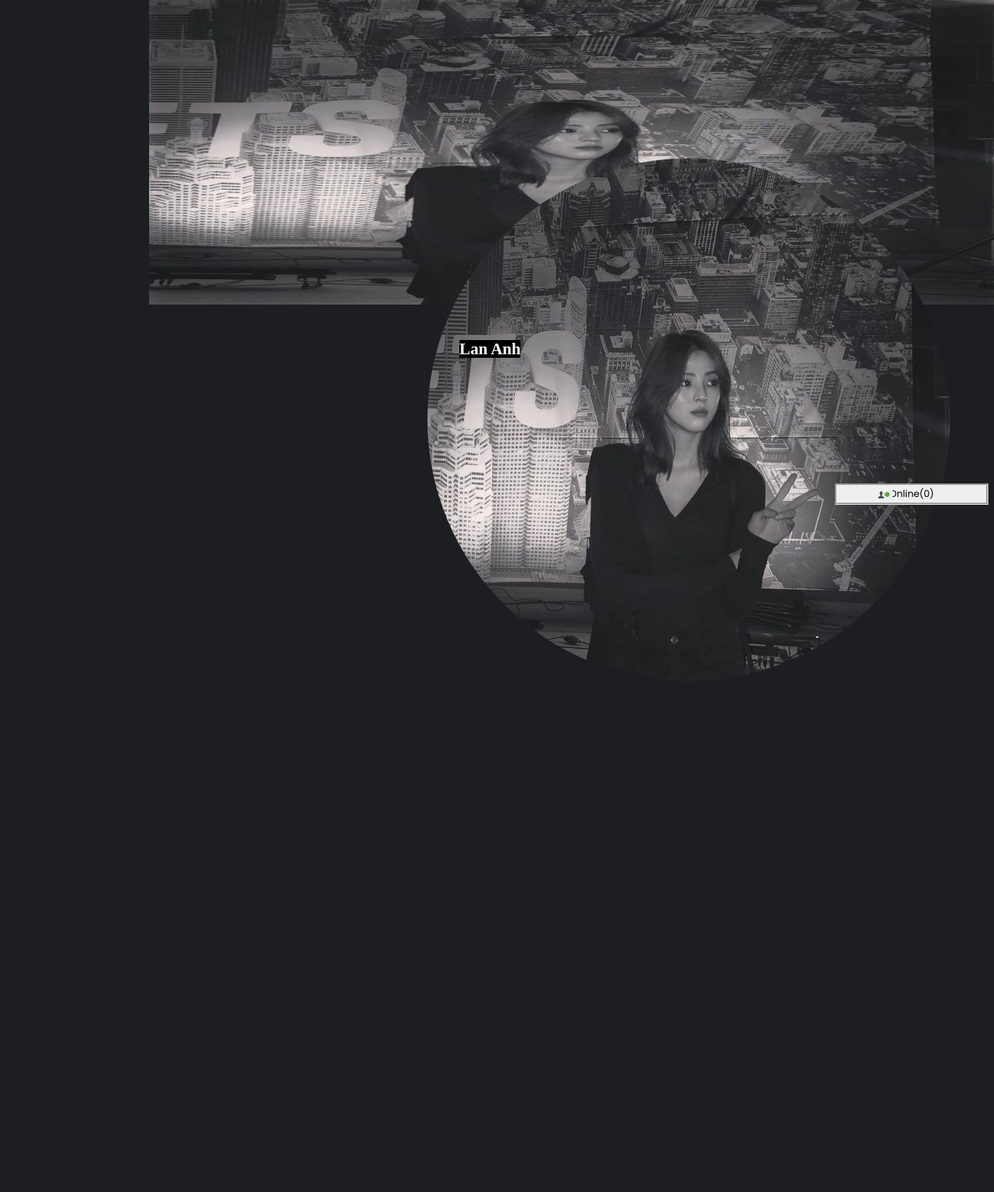
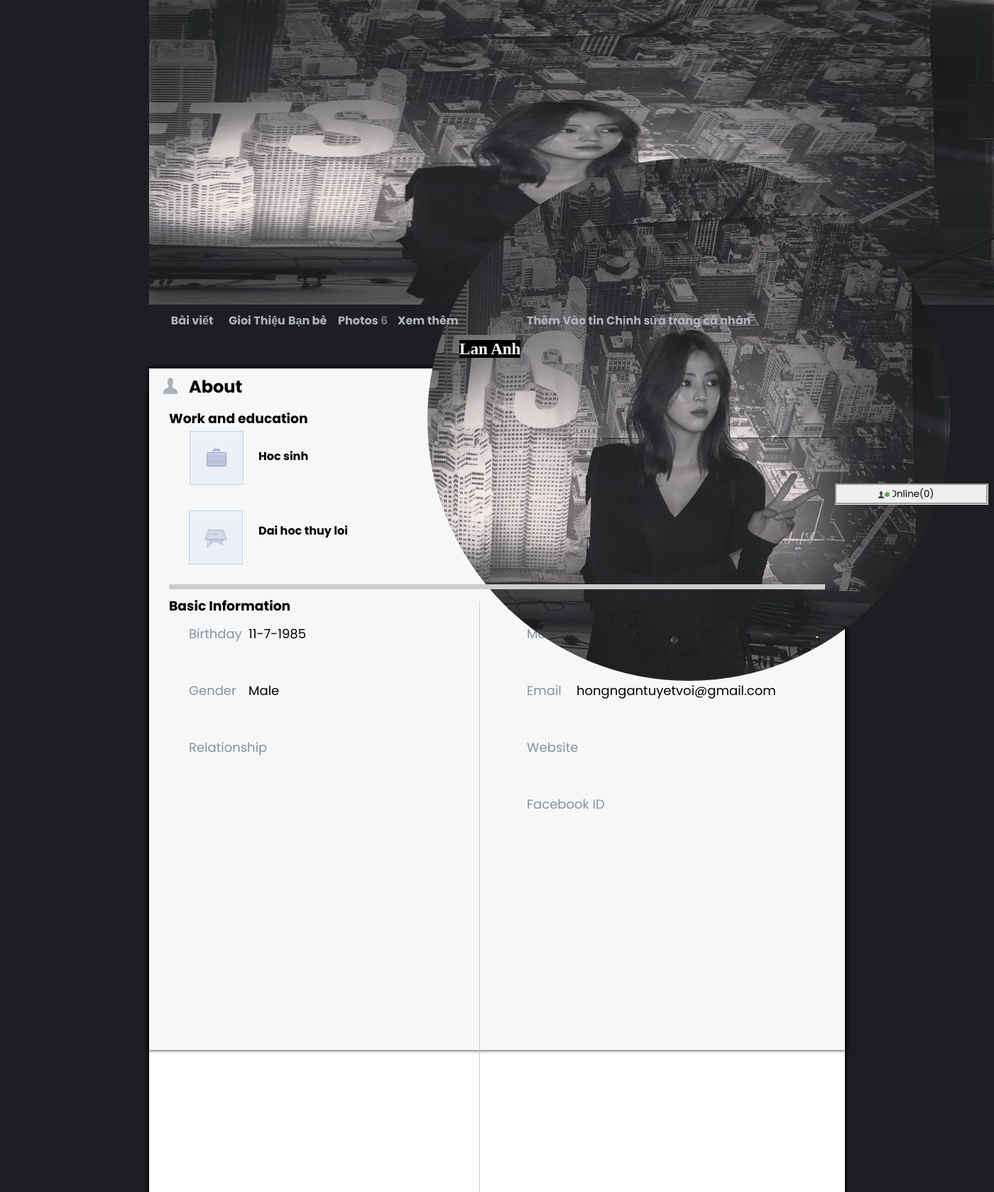
Before and after one commit to hongngan45/Project-Facebook, a PHP site: page /fb_files/fb_view_profile/about.php?id=26 in a window 1400 px wide. Shown: the part 81-1760 px from the top of the page at 71% size. Run offline with PHP 8.4, Linux system fonts and the light colour scheme; a user stored in the database is signed in; data comes from the database, SQL or seed files in the repository; data that the repository does not hold is empty; some libraries are stand-ins or nearby versions.

Commit message:
Update about.php

```diff
--- a/43_1951060885_LeThiHongNgan/fb_files/fb_view_profile/about.php
+++ b/43_1951060885_LeThiHongNgan/fb_files/fb_view_profile/about.php
@@ -4,7 +4,7 @@
 	{
 		$v_user_id=$_GET['id'];
 		$user=$_SESSION['fbuser'];
-		$conn=mysqli_connect("localhost","root"," ","1951060885_facebook");
+		$conn=mysqli_connect("localhost","root","","1951060885_facebook");
 
 		$query1=mysqli_query($conn,"select * from users where Email='$user'");
 		$rec1=mysqli_fetch_array($query1);
@@ -22,59 +22,67 @@
 </head>
 <body bgcolor="#E9EAED">
 
+<div style="position:absolute;left:23%; display:none; top:6.4%; height:1%; width:5%; background-color:#E8E8E8; z-index:1;" id="about_txt_background"> </div>
+<div style="position:absolute;left:17.2%; top:6.5%; font-weight:bold; z-index:1;color: #b0b3b8;"> <a href="view_profile.php?id=<?php echo $v_user_id; ?>" style="text-decoration:none; color:#b0b3b8;" onMouseOver="on_timeline_txt();" onMouseOut="out_timeline_txt();">Bài viết  </a> </div>
 
-<div style="position:absolute;left:30%; display:none;  top:51%; height:9.8%; width:6.9%; background-color:#F6F7F8; z-index:1;" id="timeline_txt_background"> </div>
-<div style="position:absolute;left:31.5%; top:54%; font-weight:bold; z-index:1;"> <a href="view_profile.php?id=<?php echo $v_user_id; ?>" style="text-decoration:none; color:#3B59B0;" onMouseOver="on_timeline_txt();" onMouseOut="out_timeline_txt();">  Timeline </a> </div>
-<div style="position:absolute;left:38.3%; top:54%; font-weight:bold; z-index:1;">  About   </div>
-<div style="position:absolute;left:43.1%; display:none; top:51%; height:9.8%; width:8.4%; background-color:#F6F7F8; z-index:1;" id="photos_txt_background"> </div>
-<div style="position:absolute;left:44.7%; top:54%; font-weight:bold; z-index:1; color:#3B59B0;"> <a href="photos.php?id=<?php echo $v_user_id; ?>" style="text-decoration:none; color:#3B59B0;" onMouseOver="on_photos_txt();" onMouseOut="out_photos_txt();">  Photos </a> <samp style="color:#717171;"> <?php echo $photos_count; ?> </samp> </div>
+<div style="position:absolute;left:23%; top:6.5%; font-weight:bold; z-index:1;color:#b0b3b8;"><a href="about.php" style="text-decoration:none; color:#b0b3b8; ">Gioi Thiệu</a>  </div>
+<div style="position:absolute;left:29%; top:6.5%; font-weight:bold; z-index:1;"> <a  style="text-decoration:none; color:#b0b3b8; "> Bạn bè </a>  </div>
 
 
-<div style="position:absolute;left:15%;top:68%;height:12%;width:70%; background-color:#F6F7F8; box-shadow:0px -1px 5px 1px rgb(0,0,0);"> </div>
+<div style="position:absolute;left:34%; top:6.5%; font-weight:bold; z-index:1; color:#b0b3b8;"> <a href="photos.php?id=<?php echo $v_user_id; ?>" style="text-decoration:none; color:#b0b3b8;" onMouseOver="on_photos_txt();" onMouseOut="out_photos_txt();">  Photos </a> <samp style="color:#717171;"> <?php echo $photos_count; ?> </samp> </div>
 
-<div style="position:absolute;left:16%;top:69%;"> <img src="img/about1.PNG"> </div>
-<div style="position:absolute;left:19%;top:66.3%;"> <h2> About </h2> </div>
+<div style="position:absolute;left:40%; top:6.5%; font-weight:bold; z-index:1;"> <a  style="text-decoration:none; color:#b0b3b8;"> Xem thêm </a>  </div>
+<div style="position:absolute;left:53%; top:6.5%; font-weight:bold; z-index:1;"> <a  style="text-decoration:none; color:#b0b3b8;"> Thêm Vào tin </a>  </div>
+<div style="position:absolute;left:61%; top:6.5%; font-weight:bold; z-index:1;"> <a  style="text-decoration:none; color:#b0b3b8;"> Chỉnh sửa trang cá nhân  </a>  </div>
+<div style="position:absolute;left:75%; top:6.5%; font-weight:bold; z-index:1;"> <a  style="text-decoration:none; color:#b0b3b8;"> <i class="bi bi-list"></i> </a>  </div>
 
-<div style="position:absolute;left:15%; top:80%; height:125%; width:70%; background:#FFF; box-shadow:0px -1px 5px 1px rgb(0,0,0); z-index:-1;">
+
+
+<div style="position:absolute;left:15%;top:7.5%;height:12%;width:70%; background-color:#F6F7F8; box-shadow:0px -1px 5px 1px rgb(0,0,0);"> </div>
+
+<div style="position:absolute;left:16%;top:7.6%;"> <img src="img/about1.PNG"> </div>
+<div style="position:absolute;left:19%;top:7.6%;"> <h2> About </h2> </div>
+
+<div style="position:absolute;left:15%; top:8%; height:125%; width:70%; background:#FFF; box-shadow:0px -1px 5px 1px rgb(0,0,0); z-index:-1;">
 </div>
 
 
  <!--Work and education-->
- <div style="position:absolute;left:17%;top:85%;"> <h3> Work and education </h3> </div>
+ <div style="position:absolute;left:17%;top:8.2%;"> <h3> Work and education </h3> </div>
 
-<div style="position:absolute;left:19%;top:97%;"> <img src="img/job.PNG"> </div>
+<div style="position:absolute;left:19%;top:8.6%;"> <img src="img/job.PNG"> </div>
 <?php
 	$job=$user_info_data[1];
 	$school_or_collage=$user_info_data[2];
 ?>
-		<div style="position:absolute;left:26%;top:101%; color:#000; font-weight:bold;"> <?php echo $job; ?> </div>
+		<div style="position:absolute;left:26%;top:8.89%; color:#000; font-weight:bold;"> <?php echo $job; ?> </div>
 
-<div style="position:absolute;left:19%;top:115%;"> <img src="img/school.PNG"> </div>
+<div style="position:absolute;left:19%;top:10%;"> <img src="img/school.PNG"> </div>
 
-		<div style="position:absolute;left:26%;top:119%; color:#000; font-weight:bold;"> <?php echo $school_or_collage; ?> </div>
+		<div style="position:absolute;left:26%;top:10.2%; color:#000; font-weight:bold;"> <?php echo $school_or_collage; ?> </div>
 
 
-<div style="position:absolute;left:48.2%; top:82%; height:120%; width:0.05%; background:#CCC;">
+<div style="position:absolute;left:48.2%; top:11.6%; height:120%; width:0.05%; background:#CCC;">
 </div>
 
 <!--Living-->
-<div style="position:absolute;left:51%;top:85%;"> <h3> Living </h3> </div>
+<div style="position:absolute;left:51%;top:7.6%;"> <h3> Living </h3> </div>
 
-<div style="position:absolute;left:53%;top:97%;"> <img src="img/city.PNG"> </div>
+<div style="position:absolute;left:53%;top:8.6%;"> <img src="img/city.PNG"> </div>
 
 <?php
 	$city=$user_info_data[3];
 ?>
-		<div style="position:absolute;left:60%;top:101%; color:#000; font-weight:bold;text-transform:capitalize;"> <?php echo $city; ?> </div>
+		<div style="position:absolute;left:60%;top:8.89%; color:#000; font-weight:bold;text-transform:capitalize;"> <?php echo $city; ?> </div>
 
-<div style="position:absolute;left:53%;top:115%;"> <img src="img/hometown.PNG"> </div>
+<div style="position:absolute;left:53%;top:10%;"> <img src="img/hometown.PNG"> </div>
 <?php
 	$hometown=$user_info_data[4];
 ?>
-		<div style="position:absolute;left:60%;top:119%; color:#000; font-weight:bold; text-transform:capitalize;"> <?php echo $hometown; ?> </div>
+		<div style="position:absolute;left:60%;top:10.2%; color:#000; font-weight:bold; text-transform:capitalize;"> <?php echo $hometown; ?> </div>
 
 
-<div style="position:absolute;left:17%; top:139%; height:0.09%; width:66%; background:#CCC; z-index:1">
+<div style="position:absolute;left:17%; top:11.3%; height:0.09%; width:66%; background:#CCC; z-index:1">
 </div>
 
  <!--Basic Information-->
@@ -86,29 +94,29 @@
 	$Emial_id=$user_data[2];
 ?>
 
- <div style="position:absolute;left:17%;top:145%;"> <h3> Basic Information </h3> </div>
+ <div style="position:absolute;left:17%;top:11.5%;"> <h3> Basic Information </h3> </div>
 
 
 
- <div style="position:absolute;left:19%;top:156%; font-size:18px; color:#89919C;"> Birthday </div>
- <div style="position:absolute;left:25%;top:156%; font-size:18px;"> <?php echo $bday; ?> </div>
+ <div style="position:absolute;left:19%;top:12%; font-size:18px; color:#89919C;"> Birthday </div>
+ <div style="position:absolute;left:25%;top:12%; font-size:18px;"> <?php echo $bday; ?> </div>
 
-<div style="position:absolute;left:19%; top:163%; font-size:18px; color:#89919C;">Gender</div>
-<div style="position:absolute;left:25%;top:163%; font-size:18px;"> <?php echo $gender; ?> </div>
+<div style="position:absolute;left:19%; top:13%; font-size:18px; color:#89919C;">Gender</div>
+<div style="position:absolute;left:25%;top:13%; font-size:18px;"> <?php echo $gender; ?> </div>
 
 
-<div style="position:absolute;left:19%; top:169%; font-size:18px; color:#89919C;">Relationship </div>
+<div style="position:absolute;left:19%; top:14%; font-size:18px; color:#89919C;">Relationship </div>
 <?php
 	$relationship=$user_info_data[5];
 ?>
-		<div style="position:absolute;left:27%;top:169.5%;"> <?php echo $relationship; ?> </div>
+		<div style="position:absolute;left:27%;top:14%;"> <?php echo $relationship; ?> </div>
 
 <!--Contact Information-->
 
-<div style="position:absolute;left:51%;top:145%;"> <h3> Contact Information </h3> </div>
+<div style="position:absolute;left:51%;top:11.5%;"> <h3> Contact Information </h3> </div>
 
 
-<div style="position:absolute;left:53%;top:156%; font-size:18px; color:#89919C;"> Mobile Phones </div>
+<div style="position:absolute;left:53%;top:12%; font-size:18px; color:#89919C;"> Mobile Phones </div>
 <?php
 	$m_no=$user_info_data[6];
 ?>
@@ -118,30 +126,30 @@
 		if($m_no_priority!="Private")
 		{
 ?>
-					<div style="position:absolute;left:62%;top:156%; font-size:18px;"> <?php echo $m_no; ?> </div>
+					<div style="position:absolute;left:62%;top:12%; font-size:18px;"> <?php echo $m_no; ?> </div>
 
 <?php
 		}
 ?>
-   <div style="position:absolute;left:53%; top:162%; font-size:18px; color:#89919C;">Email</div>
+   <div style="position:absolute;left:53%; top:13%; font-size:18px; color:#89919C;">Email</div>
 
-<div style="position:absolute;left:58%;top:162%; font-size:18px;"> <?php echo $Emial_id; ?> </div>
-   <div style="position:absolute;left:53%; top:169%; font-size:18px; color:#89919C;">Website</div>
+<div style="position:absolute;left:58%;top:13%; font-size:18px;"> <?php echo $Emial_id; ?> </div>
+   <div style="position:absolute;left:53%; top:14%; font-size:18px; color:#89919C;">Website</div>
 
 <?php
 	$web=$user_info_data[8];
 ?>
-		<div style="position:absolute;left:59%;top:169%; color:#3B59A4; font-weight:bold;"> <?php echo $web; ?> </div>
+		<div style="position:absolute;left:59%;top:14%; color:#3B59A4; font-weight:bold;"> <?php echo $web; ?> </div>
 
 
-<div style="position:absolute;left:53%; top:175%; font-size:18px; color:#89919C;">Facebook ID </div>
+<div style="position:absolute;left:53%; top:15%; font-size:18px; color:#89919C;">Facebook ID </div>
 
 <?php
 	$fb_id=$user_info_data[9];
 ?>
-		<div style="position:absolute;left:61%;top:175%; color:#3B59A4; font-weight:bold;"> <?php echo $fb_id; ?> </div>
+		<div style="position:absolute;left:61%;top:15%; color:#3B59A4; font-weight:bold;"> <?php echo $fb_id; ?> </div>
 
-<div style="position:absolute;left:24%;top:220%; color:#E9EAED;">.</div>
+<div style="position:absolute;left:24%;top:16%; color:#E9EAED;">.</div>
 
 </body>
 </html>
```
